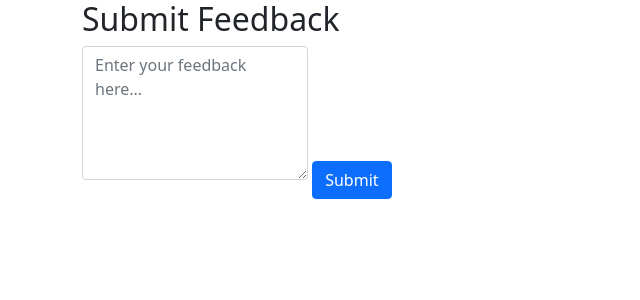
After one commit to HashimZureikat/Feed_Back_Analysis, a Django app: page /analyze_feedback/submit_feedback/ in a window 1280 px wide. The commit adds this page. Shown: the top 300 px of the page, without its empty margins (0-640 px from the left). Run offline with Django 3.2, Linux system fonts and the light colour scheme; a user stored in the database is signed in.

Commit message:
full stack azure analyzer

```diff
--- a/FeedbackAnalysisConfig/settings.py
+++ b/FeedbackAnalysisConfig/settings.py
@@ -17,7 +17,7 @@ INSTALLED_APPS = [
     'django.contrib.messages',
     'django.contrib.staticfiles',
     'feedback',
-    'home',  # Added home app here
+    'home',  # Ensure this app is included if it exists
 ]
 
 MIDDLEWARE = [
@@ -35,7 +35,7 @@ ROOT_URLCONF = 'FeedbackAnalysisConfig.urls'
 TEMPLATES = [
     {
         'BACKEND': 'django.template.backends.django.DjangoTemplates',
-        'DIRS': [BASE_DIR / 'templates'],
+        'DIRS': [BASE_DIR / 'templates'],  # Ensure this path is correct
         'APP_DIRS': True,
         'OPTIONS': {
             'context_processors': [
--- a/FeedbackAnalysisConfig/urls.py
+++ b/FeedbackAnalysisConfig/urls.py
@@ -8,6 +8,7 @@ urlpatterns = [
     path('home/', include('feedback.urls')),
     path('analyze_feedback/', include('feedback.urls')),
     path('register/', include('feedback.urls')),
-    path('accounts/', include('django.contrib.auth.urls')),
+    path('accounts/', include('django.contrib.auth.urls')),  # Include auth URLs
+    path('feedback/', include('feedback.urls')),  # Include feedback app URLs
     path('', RedirectView.as_view(url='/home/', permanent=True)),  # Redirect root to home
 ]
--- a/feedback/models.py
+++ b/feedback/models.py
@@ -1,5 +1,7 @@
+# feedback/models.py
 from django.contrib.auth.models import AbstractUser
 from django.db import models
+
 
 class CustomUser(AbstractUser):
     ROLE_CHOICES = (
@@ -11,3 +13,19 @@ class CustomUser(AbstractUser):
 
     def __str__(self):
         return self.username
+
+
+class Feedback(models.Model):
+    STATUS_CHOICES = (
+        ('submitted', 'Submitted'),
+        ('reviewed', 'Reviewed'),
+        ('approved', 'Approved'),
+        ('rejected', 'Rejected'),
+    )
+    user = models.ForeignKey(CustomUser, on_delete=models.CASCADE)
+    text = models.TextField()
+    status = models.CharField(max_length=10, choices=STATUS_CHOICES, default='submitted')
+    submitted_at = models.DateTimeField(auto_now_add=True)
+    reviewed_at = models.DateTimeField(null=True, blank=True)
+    approved_at = models.DateTimeField(null=True, blank=True)
+    rejected_at = models.DateTimeField(null=True, blank=True)
--- /dev/null
+++ b/feedback/templates/feedback/submit_feedback.html
@@ -0,0 +1,22 @@
+{% load static %}
+<!DOCTYPE html>
+<html lang="en">
+<head>
+    <meta charset="UTF-8">
+    <meta name="viewport" content="width=device-width, initial-scale=1.0">
+    <link href="https://cdn.jsdelivr.net/npm/bootstrap@5.1.0/dist/css/bootstrap.min.css" rel="stylesheet">
+    <title>Submit Feedback</title>
+</head>
+<body>
+<div class="container">
+    <h2>Submit Feedback</h2>
+    <form method="post">
+        {% csrf_token %}
+        <label>
+            <textarea name="feedback" class="form-control" rows="5" placeholder="Enter your feedback here..."></textarea>
+        </label>
+        <button type="submit" class="btn btn-primary mt-2">Submit</button>
+    </form>
+</div>
+</body>
+</html>
--- a/feedback/urls.py
+++ b/feedback/urls.py
@@ -1,10 +1,16 @@
 # feedback/urls.py
 from django.urls import path
-from feedback.views import RegisterView, home, analyze_feedback
+from .views import RegisterView, home, analyze_feedback, submit_feedback, review_feedback, approve_feedback, reject_feedback, feedback_list, custom_login
 
 urlpatterns = [
     path('', home, name='home'),
     path('home/', home, name='home'),
     path('analyze_feedback/', analyze_feedback, name='analyze_feedback'),
     path('register/', RegisterView.as_view(), name='register'),
+    path('submit_feedback/', submit_feedback, name='submit_feedback'),
+    path('review_feedback/<int:feedback_id>/', review_feedback, name='review_feedback'),
+    path('approve_feedback/<int:feedback_id>/', approve_feedback, name='approve_feedback'),
+    path('reject_feedback/<int:feedback_id>/', reject_feedback, name='reject_feedback'),
+    path('feedback_list/', feedback_list, name='feedback_list'),
+    path('custom_login/', custom_login, name='custom_login'),  # Add this line
 ]
--- a/feedback/views.py
+++ b/feedback/views.py
@@ -1,16 +1,20 @@
-from django.shortcuts import render
+# feedback/views.py
+from django.shortcuts import render, redirect, get_object_or_404
+from django.contrib.auth import authenticate, login
+from django.contrib import messages
+from django.contrib.auth.decorators import login_required, user_passes_test
+from django.utils import timezone
+from django.urls import reverse_lazy
+from django.views import generic
 from django.http import JsonResponse
+from .models import Feedback, CustomUser
+from .forms import CustomUserCreationForm
 from azure.ai.textanalytics import TextAnalyticsClient
 from azure.core.credentials import AzureKeyCredential
 from django.conf import settings
-from django.urls import reverse_lazy
-from django.views import generic
 import logging
 
-from feedback.forms import CustomUserCreationForm
-
 logger = logging.getLogger(__name__)
-
 
 class RegisterView(generic.CreateView):
     form_class = CustomUserCreationForm
@@ -23,6 +27,62 @@ class RegisterView(generic.CreateView):
             self.form_class = CustomUserCreationForm
         return self.form_class
 
+def home(request):
+    return render(request, 'home.html')
+
+@login_required
+def submit_feedback(request):
+    if request.method == 'POST':
+        text = request.POST.get('feedback')
+        if text:
+            Feedback.objects.create(user=request.user, text=text)
+            return redirect('home')
+    return render(request, 'feedback/submit_feedback.html')
+
+@login_required
+@user_passes_test(lambda u: u.role == 'manager')
+def review_feedback(request, feedback_id):
+    feedback = get_object_or_404(Feedback, id=feedback_id)
+    feedback.status = 'reviewed'
+    feedback.reviewed_at = timezone.now()
+    feedback.save()
+    return redirect('feedback_list')
+
+@login_required
+@user_passes_test(lambda u: u.role == 'admin')
+def approve_feedback(request, feedback_id):
+    feedback = get_object_or_404(Feedback, id=feedback_id)
+    feedback.status = 'approved'
+    feedback.approved_at = timezone.now()
+    feedback.save()
+    return redirect('feedback_list')
+
+@login_required
+@user_passes_test(lambda u: u.role == 'admin')
+def reject_feedback(request, feedback_id):
+    feedback = get_object_or_404(Feedback, id=feedback_id)
+    feedback.status = 'rejected'
+    feedback.rejected_at = timezone.now()
+    feedback.save()
+    return redirect('feedback_list')
+
+@login_required
+@user_passes_test(lambda u: u.role in ['manager', 'admin'])
+def feedback_list(request):
+    feedbacks = Feedback.objects.all()
+    return render(request, 'feedback/feedback_list.html', {'feedbacks': feedbacks})
+
+def custom_login(request):
+    if request.method == 'POST':
+        username = request.POST.get('username')
+        password = request.POST.get('password')
+        user = authenticate(request, username=username, password=password)
+        if user is not None:
+            login(request, user)
+            return redirect('home')  # Redirect to a success page.
+        else:
+            messages.error(request, 'Invalid username or password.')
+    return render(request, 'feedback/registration/login.html')
 
 def authenticate_client():
     key = settings.AZURE_SUBSCRIPTION_KEY
@@ -32,7 +92,6 @@ def authenticate_client():
         raise ValueError("Azure environment variables are not set correctly.")
     credentials = AzureKeyCredential(key)
     return TextAnalyticsClient(endpoint=endpoint, credential=credentials)
-
 
 def extract_key_phrases(client, documents):
     response = client.extract_key_phrases(documents=documents)
@@ -45,11 +104,7 @@ def extract_key_phrases(client, documents):
             key_phrases_results.append({"key_phrases": doc.key_phrases})
     return key_phrases_results
 
-
-def home(request):
-    return render(request, 'home.html')
-
-
+@login_required
 def analyze_feedback(request):
     if request.method == 'POST':
         feedback_text = request.POST.get('feedback', '')
```
Also changed, not shown: feedback/templates/feedback/feedback_list.html (added, +42 -0 lines), feedback/templates/feedback/registration/login.html (+26 -8 lines), db.sqlite3.
